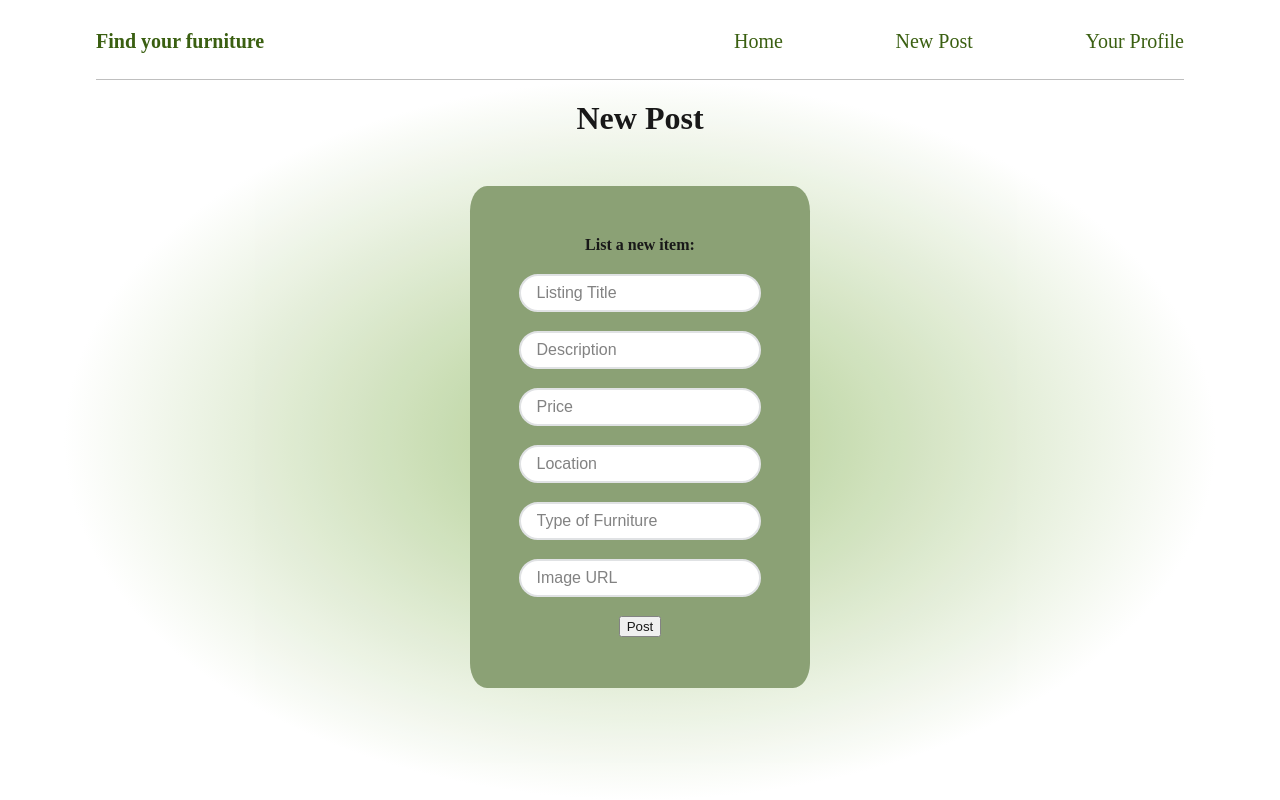
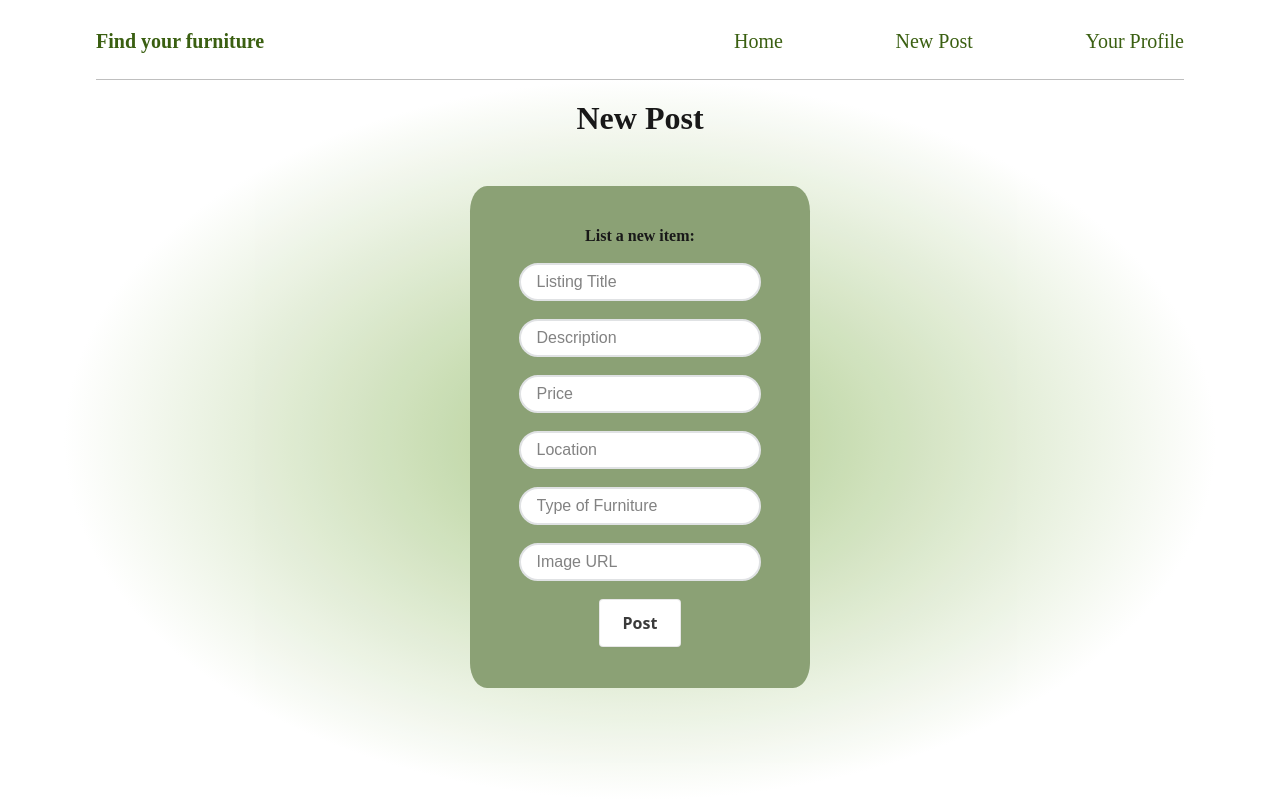
Before and after one commit to sashrikap/hackgt-submission, a React (Create React App) app in the folder frontend/furniture/: page /newpost in a window 1280 px wide. Built offline with nearby package versions, Linux system fonts and the light colour scheme.

Commit message:
finished frontend

```diff
--- a/frontend/furniture/src/components/newpost/newpost.css
+++ b/frontend/furniture/src/components/newpost/newpost.css
@@ -25,7 +25,7 @@
     display: flex;
     flex-direction: column;
     align-items: center;
-    justify-content: space-around;
+    justify-content: space-between;
     margin-top: 20%;
     width: 100%;
     height: 60%;
@@ -44,3 +44,51 @@
     border: 8px solid #000000;
     box-sizing: border-box;
 }
+
+ /* CSS */
+.button-6 {
+     align-items: center;
+     background-color: #FFFFFF;
+     border: 1px solid rgba(0, 0, 0, 0.1);
+     border-radius: .25rem;
+     box-shadow: rgba(0, 0, 0, 0.02) 0 1px 3px 0;
+     box-sizing: border-box;
+     color: rgba(0, 0, 0, 0.85);
+     cursor: pointer;
+     display: inline-flex;
+     font-family: system-ui,-apple-system,system-ui,"Helvetica Neue",Helvetica,Arial,sans-serif;
+     font-size: 16px;
+     font-weight: 600;
+     justify-content: center;
+     line-height: 1.25;
+     margin: 0;
+     min-height: 3rem;
+     padding: calc(.875rem - 1px) calc(1.5rem - 1px);
+     position: relative;
+     text-decoration: none;
+     transition: all 250ms;
+     user-select: none;
+     -webkit-user-select: none;
+     touch-action: manipulation;
+     vertical-align: baseline;
+     width: auto;
+}
+
+.button-6:hover,
+.button-6:focus {
+    border-color: rgba(0, 0, 0, 0.15);
+    box-shadow: rgba(0, 0, 0, 0.1) 0 4px 12px;
+    color: rgba(0, 0, 0, 0.65);
+}
+
+.button-6:hover {
+    transform: translateY(-1px);
+}
+
+.button-6:active {
+    background-color: #F0F0F1;
+    border-color: rgba(0, 0, 0, 0.15);
+    box-shadow: rgba(0, 0, 0, 0.06) 0 2px 4px;
+    color: rgba(0, 0, 0, 0.65);
+    transform: translateY(0);
+}
--- a/frontend/furniture/src/components/newpost/newpost.js
+++ b/frontend/furniture/src/components/newpost/newpost.js
@@ -27,7 +27,7 @@ const Newpost = () => {
                 <div>
                     <input type="text" name = "image" placeholder="Image URL"></input>
                 </div>
-                <button>Post</button>
+                <button className="button-6">Post</button>
             </div>
         </div>
     )
--- a/frontend/furniture/src/components/profile/profile.css
+++ b/frontend/furniture/src/components/profile/profile.css
@@ -1,4 +1,20 @@
 .usernameText {
+    font-size: 25px;
+    font-weight: 600;
+}
+
+.profilepic {
+    width: 60%;
+    height: 60%;
+
+}
+
+.emailText {
+    font-size: 25px;
+    font-weight: 300;
+}
+
+.phoneText {
     font-size: 25px;
     font-weight: 300;
 }
@@ -16,6 +32,10 @@
 }
 
 .biobox {
+    display: flex;
+    flex-direction: column;
+    align-items: center;
+    justify-content: space-between;
     margin-top: 20%;
     width: 80%;
     height: 40%;
--- a/frontend/furniture/src/components/profile/profile.js
+++ b/frontend/furniture/src/components/profile/profile.js
@@ -16,9 +16,10 @@ const Profile = () => {
                 <div id="homeText">Your Profile</div>
                 <div className="biobox">
                     <div/>
-                    <div className="usernameText">Username: dubnation23</div>
-                    <div className="usernameText">Email: gobears123@berkeley.edu</div>
-                    <div className="usernameText">Phone #: 123-456-7890</div>
+                    <img className="profilepic" src={require("./download-5 1.png")} alt="empty profile pic"/>
+                    <div className="usernameText">dubnation23</div>
+                    <div className="emailText">gobears123@berkeley.edu</div>
+                    <div className="phoneText">123-456-7890</div>
                 </div>
             </div>
             <div className="right-column">
```
Also changed, not shown: frontend/furniture/src/components/profile/download-5 1.png (added), 1 other file (tests, documents, lock files or other folders).
